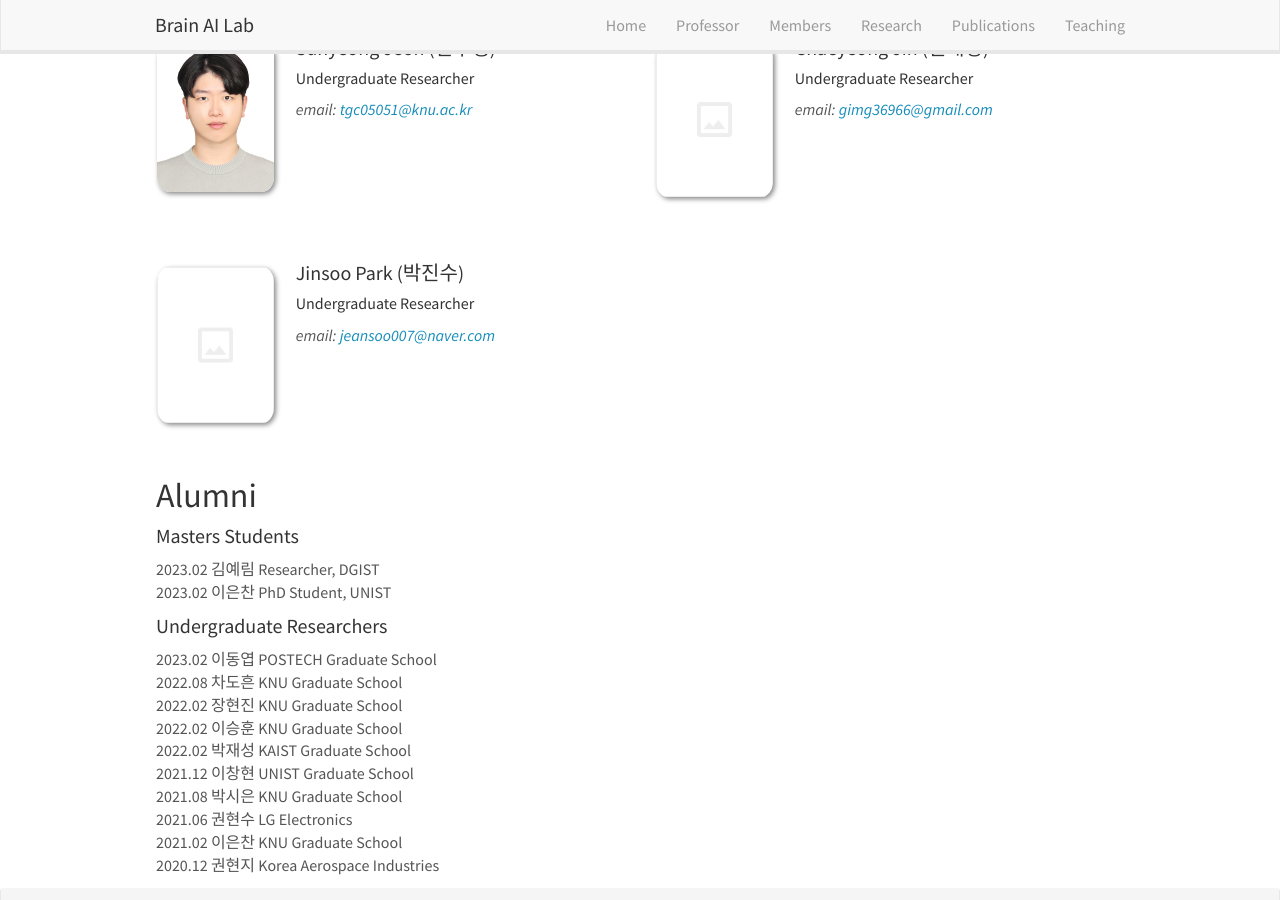
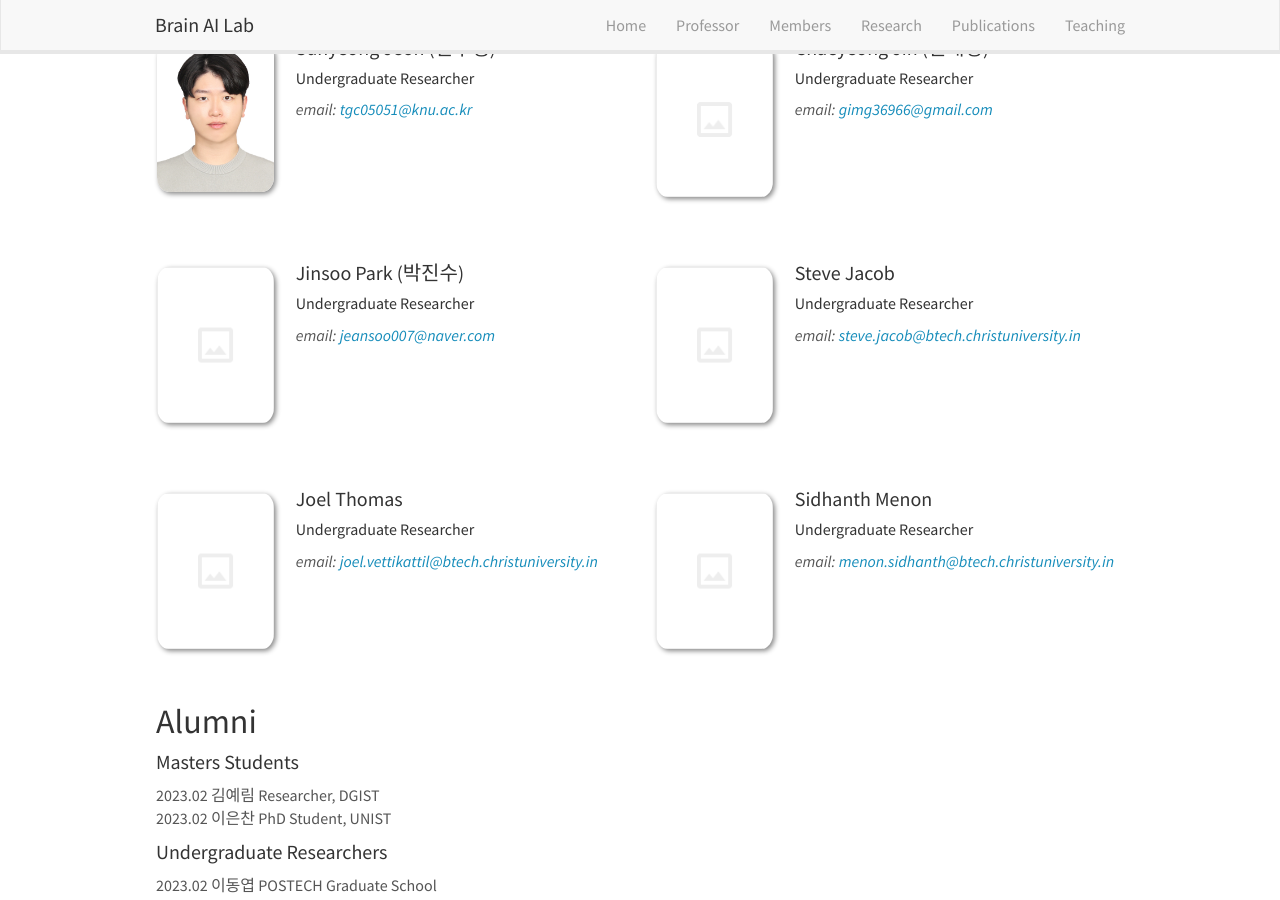
Before and after one commit to KNU-BrainAI/knu-brainai.github.io, a Jekyll site: the page built from _pages/members.md, in a window 1280 px wide and 900 px high, scrolled down 832 px. Built offline with Jekyll 4.4.1, drawn with Linux system fonts in a browser that asks for light colours; nearby versions of some CDN libraries.

Commit message:
Update team_members.yml

```diff
--- a/_data/team_members.yml
+++ b/_data/team_members.yml
@@ -65,3 +65,24 @@
   email: jeansoo007@naver.com
   number_educ: 1
   education1:
+
+- name: Steve Jacob
+  photo: blank.png
+  info: Undergraduate Researcher
+  email: steve.jacob@btech.christuniversity.in
+  number_educ: 1
+  education1:
+
+- name: Joel Thomas
+  photo: blank.png
+  info: Undergraduate Researcher
+  email: joel.vettikattil@btech.christuniversity.in
+  number_educ: 1
+  education1:
+
+- name: Sidhanth Menon
+  photo: blank.png
+  info: Undergraduate Researcher
+  email: menon.sidhanth@btech.christuniversity.in
+  number_educ: 1
+  education1:
```
